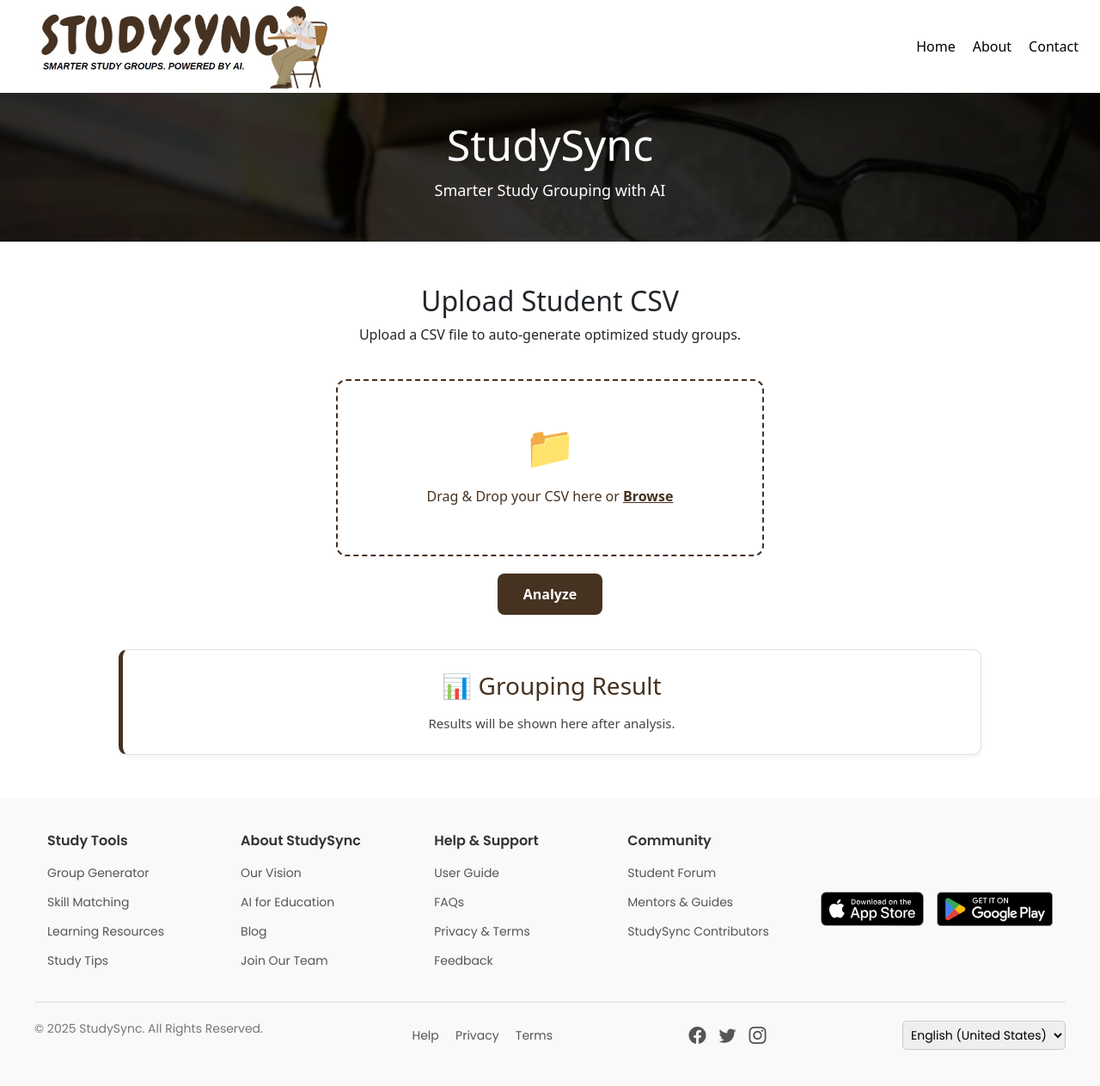
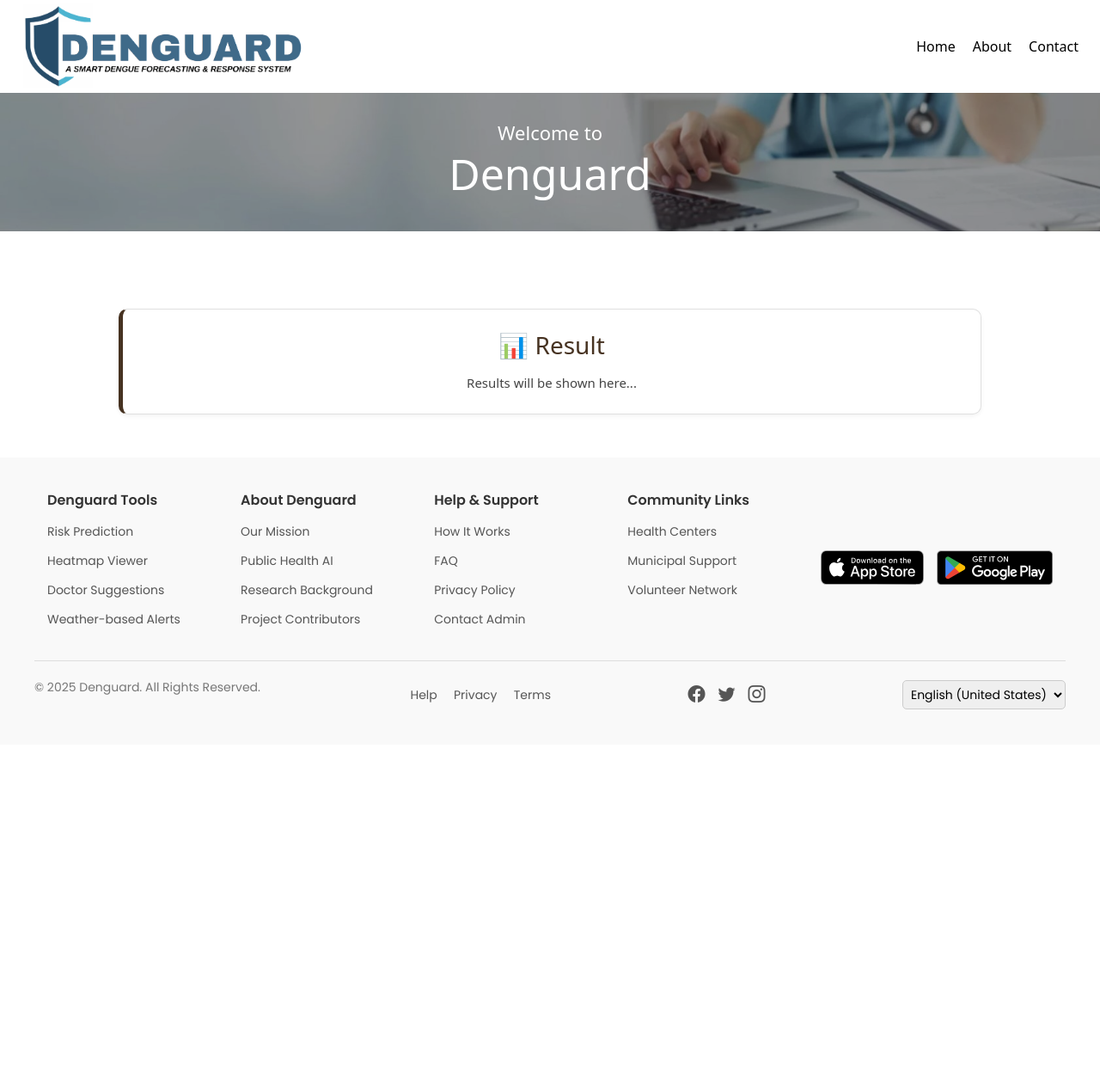
Before and after one commit to hackerworld7322/DenGuard, a Django app: page / in a window 1280 px wide. Shown: the whole page at 86% size. After the commit the page ends 825 px from the top, so only its background shows below. Run offline with Django 5.2, Linux system fonts and the light colour scheme.

Commit message:
updated logo, header and footer

```diff
--- a/denguard/planner/static/css/home.css
+++ b/denguard/planner/static/css/home.css
@@ -42,11 +42,12 @@ body {
 
 .banner-content h1 {
     font-size: 50px;
-    margin-bottom: 10px;
+    margin-bottom: 7px;
 }
 
 .banner-content p {
-    font-size: 18px;
+    font-size: 22px;
+    margin-bottom: 1px;
 }
 
 .upload-wrapper {
--- a/denguard/planner/templates/footer.html
+++ b/denguard/planner/templates/footer.html
@@ -17,38 +17,38 @@
     <footer class="footer">
         <div class="footer-container">
             <div class="footer-column">
-                <h3>Study Tools</h3>
+                <h3>Denguard Tools</h3>
                 <ul>
-                    <li><a href="#">Group Generator</a></li>
-                    <li><a href="#">Skill Matching</a></li>
-                    <li><a href="#">Learning Resources</a></li>
-                    <li><a href="#">Study Tips</a></li>
+                    <li><a href="#">Risk Prediction</a></li>
+                    <li><a href="#">Heatmap Viewer</a></li>
+                    <li><a href="#">Doctor Suggestions</a></li>
+                    <li><a href="#">Weather-based Alerts</a></li>
                 </ul>
             </div>
             <div class="footer-column">
-                <h3>About StudySync</h3>
+                <h3>About Denguard</h3>
                 <ul>
-                    <li><a href="#">Our Vision</a></li>
-                    <li><a href="#">AI for Education</a></li>
-                    <li><a href="#">Blog</a></li>
-                    <li><a href="#">Join Our Team</a></li>
+                    <li><a href="#">Our Mission</a></li>
+                    <li><a href="#">Public Health AI</a></li>
+                    <li><a href="#">Research Background</a></li>
+                    <li><a href="#">Project Contributors</a></li>
                 </ul>
             </div>
             <div class="footer-column">
                 <h3>Help & Support</h3>
                 <ul>
-                    <li><a href="#">User Guide</a></li>
-                    <li><a href="#">FAQs</a></li>
-                    <li><a href="#">Privacy & Terms</a></li>
-                    <li><a href="#">Feedback</a></li>
+                    <li><a href="#">How It Works</a></li>
+                    <li><a href="#">FAQ</a></li>
+                    <li><a href="#">Privacy Policy</a></li>
+                    <li><a href="#">Contact Admin</a></li>
                 </ul>
             </div>
             <div class="footer-column">
-                <h3>Community</h3>
+                <h3>Community Links</h3>
                 <ul>
-                    <li><a href="#">Student Forum</a></li>
-                    <li><a href="#">Mentors & Guides</a></li>
-                    <li><a href="#">StudySync Contributors</a></li>
+                    <li><a href="#">Health Centers</a></li>
+                    <li><a href="#">Municipal Support</a></li>
+                    <li><a href="#">Volunteer Network</a></li>
                 </ul>
             </div>
             <div class="footer-column app-links">
@@ -58,7 +58,7 @@
         </div>
 
         <div class="footer-bottom">
-            <p>&copy; 2025 StudySync. All Rights Reserved.</p>
+            <p>&copy; 2025 Denguard. All Rights Reserved.</p>
             <div class="footer-links">
                 <a href="#">Help</a>
                 <a href="#">Privacy</a>
@@ -73,7 +73,6 @@
                 <select>
                     <option>English (United States)</option>
                     <option>Bangla (বাংলা)</option>
-                    <option>Spanish (Español)</option>
                 </select>
             </div>
         </div>
--- a/denguard/planner/templates/header.html
+++ b/denguard/planner/templates/header.html
@@ -86,7 +86,7 @@
 <div class="header">
     <!-- Logo Section -->
     <div class="logo">
-        <img src="/static/images/logo.jpg" alt="StudySync Logo">
+        <img src="/static/images/logo.png" alt="StudySync Logo">
     </div>
 
     <!-- Navigation Links -->
--- a/denguard/planner/templates/home.html
+++ b/denguard/planner/templates/home.html
@@ -6,7 +6,7 @@
 <head>
     <meta charset="UTF-8">
     <meta name="viewport" content="width=device-width, initial-scale=1.0">
-    <title>StudySync</title>
+    <title>Denguard</title>
     <link rel="stylesheet" href="{% static 'css/home.css' %}">
     <script src="https://cdn.jsdelivr.net/npm/chart.js"></script>
 </head>
@@ -21,30 +21,19 @@
     <!-- Hero Banner -->
     <div class="banner">
         <div class="banner-content">
-            <h1>StudySync</h1>
-            <p>Smarter Study Grouping with AI</p>
+            <p>Welcome to</p>
+            <h1>Denguard</h1>
+
         </div>
     </div>
 
     <!-- Upload Section -->
     <div class="container">
-        <h2>Upload Student CSV</h2>
-        <p>Upload a CSV file to auto-generate optimized study groups.</p>
-        <div class="upload-wrapper">
-            <form id="upload-form" method="POST" enctype="multipart/form-data">
-                {% csrf_token %}
-                <label for="file-upload" class="upload-box">
-                    <div class="upload-icon">📁</div>
-                    <p class="upload-text">Drag & Drop your CSV here or <span class="upload-browse">Browse</span></p>
-                    <input id="file-upload" name="csv_file" type="file" accept=".csv" required>
-                </label>
-                <button type="submit" class="analyze-btn">Analyze</button>
-            </form>
-        </div>
+
 
         <!-- Result Section -->
         <div id="result-section" {% if result_data %}style="display:block"{% else %}class="hidden"{% endif %}>
-            <h3>📊 Grouping Result</h3>
+            <h3>📊 Result</h3>
             <div class="result-content">
                 {% if result_data %}
                     <form method="post" action="{% url 'export_csv' %}">
@@ -78,7 +67,7 @@
                     <button id="saveChartBtn" class="export-btn">🖼️ Save Chart as PNG</button>
 
                 {% else %}
-                    <p>Results will be shown here after analysis.</p>
+                    <p>Results will be shown here...</p>
                 {% endif %}
             </div>
         </div>
```
Also changed, not shown: denguard/planner/static/images/bg.jpg, denguard/planner/static/images/imagee.png (added), denguard/planner/static/images/logo.jpg (deleted), denguard/planner/static/images/logo.png (added).
